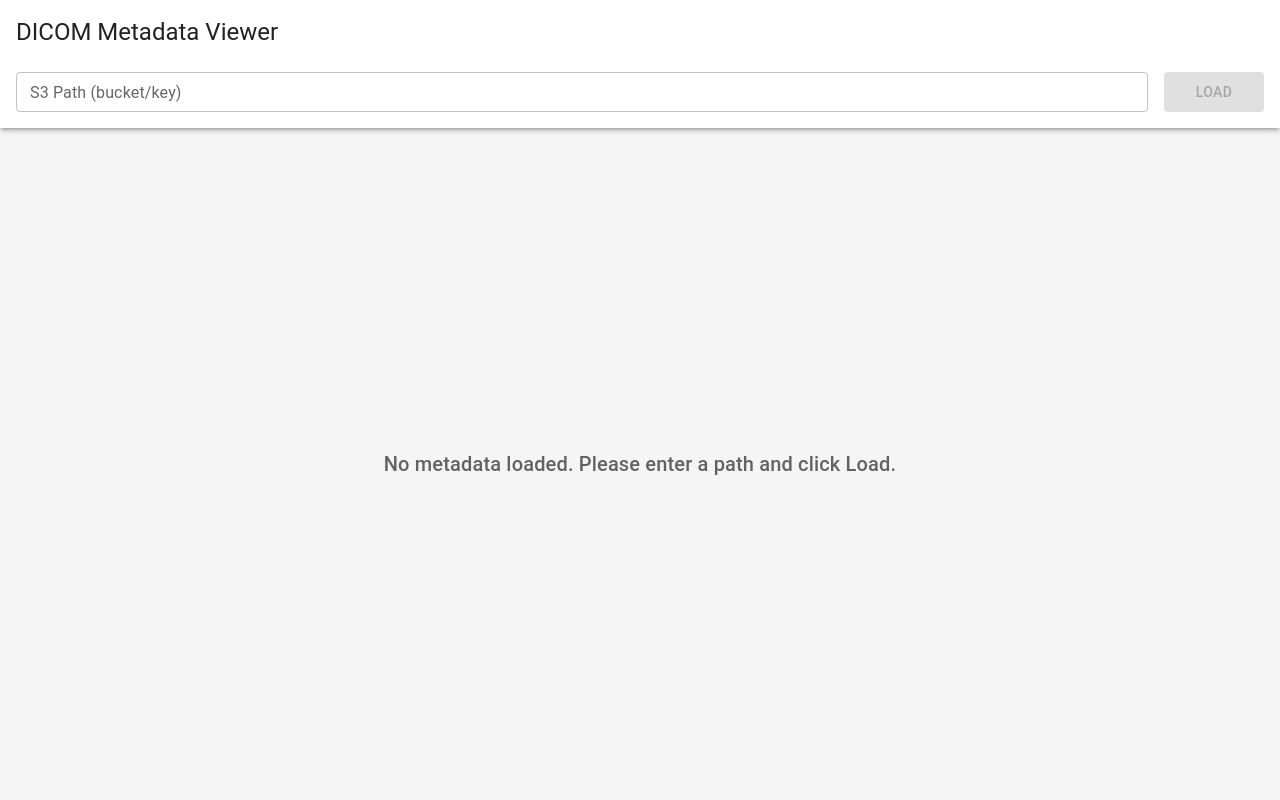
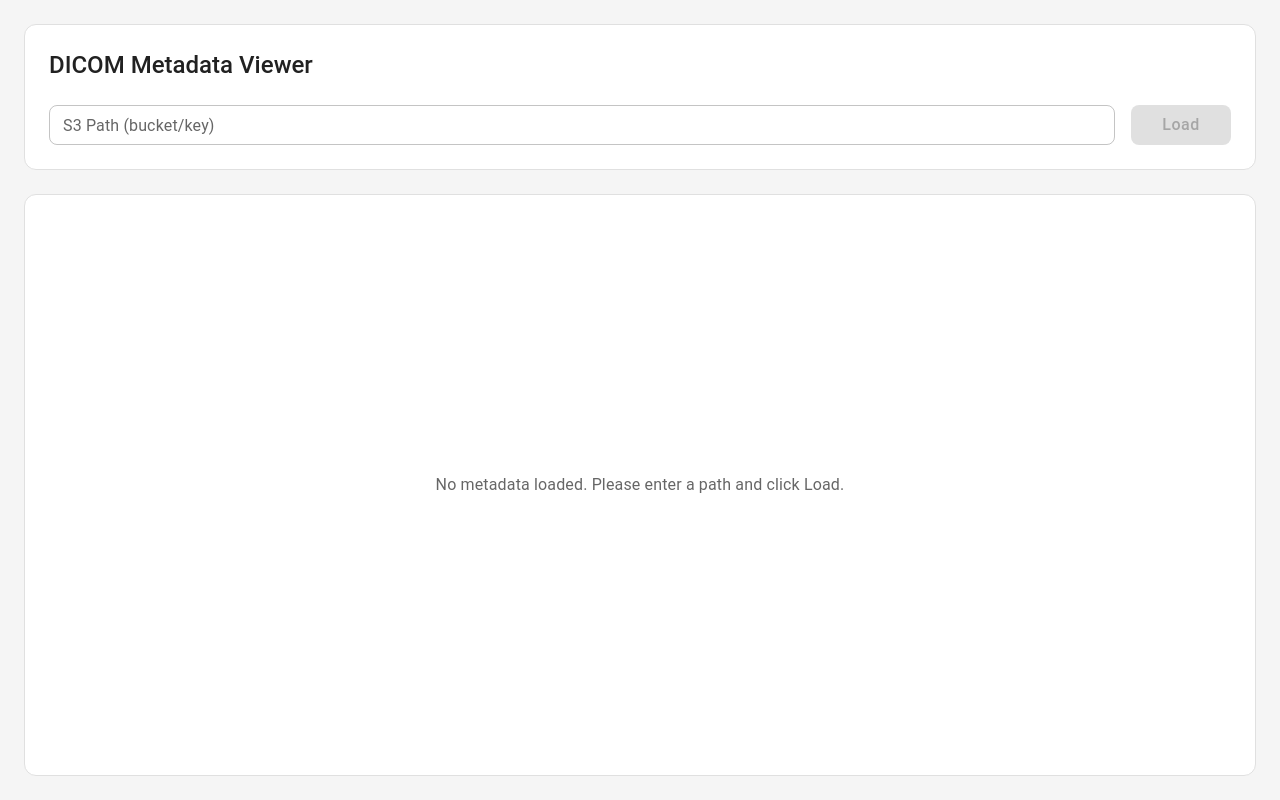
Before and after one commit to LiatVAidoc/NitzanShinnies, a React (Create React App) app in the folder frontend/: page / in a window 1280 px wide. Built offline with nearby package versions, Linux system fonts and the light colour scheme.

Commit message:
style(frontend): Refine UI with borders, padding, and filename in table header

```diff
--- a/frontend/src/components/DicomViewer.js
+++ b/frontend/src/components/DicomViewer.js
@@ -6,9 +6,7 @@ import {
     Typography,
     Alert,
     CircularProgress,
-    Paper,
-    AppBar,
-    Toolbar
+    Paper
 } from '@mui/material';
 import { fetchMetadata } from '../api/dicomApi';
 import MetadataTable from './MetadataTable';
@@ -45,11 +43,11 @@ const DicomViewer = () => {
     const filename = metadata ? path.split('/').pop() : '';
 
     return (
-        <Box sx={{ display: 'flex', flexDirection: 'column', height: '100vh', overflow: 'hidden' }}>
+        <Box sx={{ display: 'flex', flexDirection: 'column', height: '100vh', overflow: 'hidden', bgcolor: '#f5f5f5', p: 3 }}>
             {/* Top Section: Fetch and Actions */}
-            <Paper elevation={3} square sx={{ p: 2, zIndex: 1 }}>
+            <Paper elevation={0} sx={{ p: 3, mb: 3, border: '1px solid #e0e0e0', borderRadius: 3 }}>
                 <Box display="flex" flexDirection="column" gap={2}>
-                    <Typography variant="h5" component="h1" gutterBottom>
+                    <Typography variant="h5" component="h1" gutterBottom sx={{ fontWeight: 500 }}>
                         DICOM Metadata Viewer
                     </Typography>
                     <Box display="flex" gap={2}>
@@ -63,33 +61,30 @@ const DicomViewer = () => {
                             onKeyPress={handleKeyPress}
                             placeholder="e.g., my-bucket/path/to/image.dcm"
                             disabled={loading}
+                            sx={{ '& .MuiOutlinedInput-root': { borderRadius: 2 } }}
                         />
                         <Button
                             variant="contained"
                             onClick={handleSearch}
                             disabled={loading || !path.trim()}
-                            sx={{ minWidth: '100px' }}
+                            sx={{ minWidth: '100px', borderRadius: 2, textTransform: 'none', fontSize: '1rem' }}
+                            disableElevation
                         >
                             {loading ? <CircularProgress size={24} color="inherit" /> : 'Load'}
                         </Button>
                     </Box>
                     {error && (
-                        <Alert severity="error" onClose={() => setError(null)}>
+                        <Alert severity="error" onClose={() => setError(null)} sx={{ borderRadius: 2 }}>
                             {error}
                         </Alert>
-                    )}
-                    {filename && (
-                        <Typography variant="subtitle1" color="primary" sx={{ fontWeight: 'bold' }}>
-                            File: {filename}
-                        </Typography>
                     )}
                 </Box>
             </Paper>
 
             {/* Bottom Section: Table View */}
-            <Box sx={{ flex: 1, overflow: 'hidden', display: 'flex', flexDirection: 'column', p: 2, bgcolor: '#f5f5f5' }}>
-                <MetadataTable data={metadata} />
-            </Box>
+            <Paper elevation={0} sx={{ flex: 1, overflow: 'hidden', display: 'flex', flexDirection: 'column', border: '1px solid #e0e0e0', borderRadius: 3 }}>
+                <MetadataTable data={metadata} filename={filename} />
+            </Paper>
         </Box>
     );
 };
--- a/frontend/src/components/MetadataTable.js
+++ b/frontend/src/components/MetadataTable.js
@@ -18,7 +18,7 @@ import {
 import ViewColumnIcon from '@mui/icons-material/ViewColumn';
 import SearchIcon from '@mui/icons-material/Search';
 
-const MetadataTable = ({ data, defaultColumns = ['PatientID', 'StudyDate', 'Modality', 'InstitutionName', 'StudyDescription'] }) => {
+const MetadataTable = ({ data, filename, defaultColumns = ['PatientID', 'StudyDate', 'Modality', 'InstitutionName', 'StudyDescription'] }) => {
     const [visibleKeys, setVisibleKeys] = useState(defaultColumns);
     const [anchorEl, setAnchorEl] = useState(null);
     const [searchTerm, setSearchTerm] = useState('');
@@ -54,8 +54,8 @@ const MetadataTable = ({ data, defaultColumns = ['PatientID', 'StudyDate', 'Moda
 
     if (!data || Object.keys(data).length === 0) {
         return (
-            <Box display="flex" justifyContent="center" alignItems="center" height="100%" color="text.secondary">
-                <Typography variant="h6">No metadata loaded. Please enter a path and click Load.</Typography>
+            <Box display="flex" justifyContent="center" alignItems="center" height="100%" color="text.secondary" p={3}>
+                <Typography variant="body1">No metadata loaded. Please enter a path and click Load.</Typography>
             </Box>
         );
     }
@@ -68,8 +68,15 @@ const MetadataTable = ({ data, defaultColumns = ['PatientID', 'StudyDate', 'Moda
 
     return (
         <Box display="flex" flexDirection="column" height="100%">
-            <Box display="flex" justifyContent="space-between" alignItems="center" mb={2}>
-                <Typography variant="h6">Metadata</Typography>
+            <Box display="flex" justifyContent="space-between" alignItems="center" p={2} borderBottom="1px solid #e0e0e0">
+                <Box display="flex" alignItems="center" gap={2}>
+                    <Typography variant="h6" sx={{ fontWeight: 600 }}>Metadata</Typography>
+                    {filename && (
+                        <Typography variant="subtitle2" sx={{ color: 'text.secondary', bgcolor: '#f0f0f0', px: 1, py: 0.5, borderRadius: 1 }}>
+                            {filename}
+                        </Typography>
+                    )}
+                </Box>
                 <Box>
                     <TextField
                         size="small"
@@ -77,6 +84,7 @@ const MetadataTable = ({ data, defaultColumns = ['PatientID', 'StudyDate', 'Moda
                         variant="outlined"
                         InputProps={{
                             startAdornment: <SearchIcon fontSize="small" sx={{ mr: 1, color: 'text.secondary' }} />,
+                            sx: { borderRadius: 2 }
                         }}
                         onChange={handleSearchChange}
                         sx={{ mr: 2 }}
@@ -100,7 +108,7 @@ const MetadataTable = ({ data, defaultColumns = ['PatientID', 'StudyDate', 'Moda
                     horizontal: 'right',
                 }}
                 PaperProps={{
-                    style: { maxHeight: '300px', width: '250px', overflowY: 'auto' }
+                    style: { maxHeight: '300px', width: '250px', overflowY: 'auto', borderRadius: 8 }
                 }}
             >
                 <Box p={2} display="flex" flexDirection="column">
@@ -121,24 +129,24 @@ const MetadataTable = ({ data, defaultColumns = ['PatientID', 'StudyDate', 'Moda
                 </Box>
             </Popover>
 
-            <TableContainer component={Paper} sx={{ flex: 1, overflow: 'auto' }}>
+            <TableContainer sx={{ flex: 1, overflow: 'auto' }}>
                 <Table stickyHeader size="small">
                     <TableHead>
                         <TableRow>
-                            <TableCell style={{ width: '30%' }}><strong>Tag Name</strong></TableCell>
-                            <TableCell><strong>Value</strong></TableCell>
+                            <TableCell style={{ width: '30%', backgroundColor: '#fafafa' }}><strong>Tag Name</strong></TableCell>
+                            <TableCell style={{ backgroundColor: '#fafafa' }}><strong>Value</strong></TableCell>
                         </TableRow>
                     </TableHead>
                     <TableBody>
                         {filteredKeys.map((key) => (
-                            <TableRow key={key}>
-                                <TableCell component="th" scope="row">{key}</TableCell>
+                            <TableRow key={key} hover>
+                                <TableCell component="th" scope="row" sx={{ color: 'text.secondary' }}>{key}</TableCell>
                                 <TableCell style={{ wordBreak: 'break-all' }}>{String(data[key])}</TableCell>
                             </TableRow>
                         ))}
                         {filteredKeys.length === 0 && (
                             <TableRow>
-                                <TableCell colSpan={2} align="center">
+                                <TableCell colSpan={2} align="center" sx={{ py: 3, color: 'text.secondary' }}>
                                     No fields visible or matching search.
                                 </TableCell>
                             </TableRow>
```
